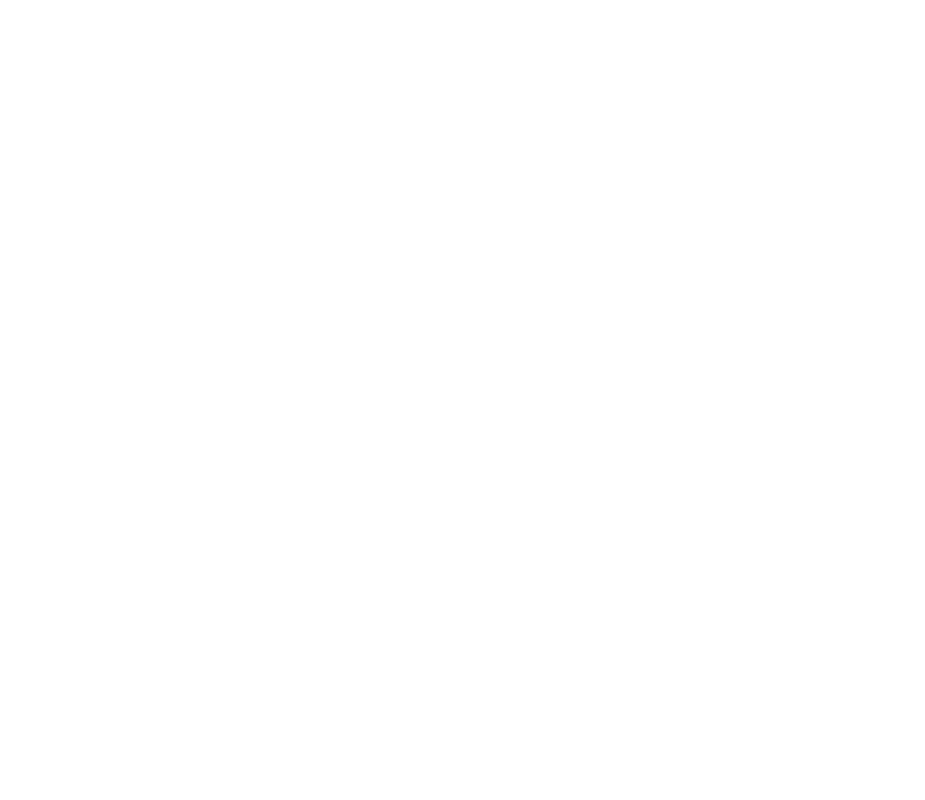
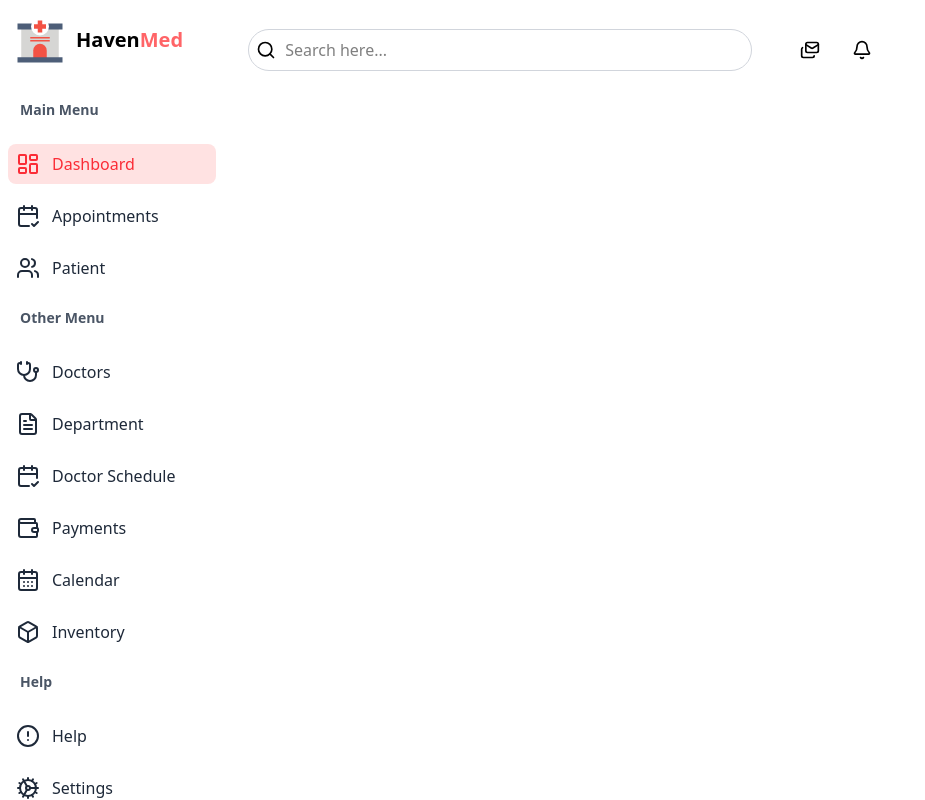
Before and after one commit to Arzudev122/H-System, a React (Vite) app: page /dashboard in a window 1280 px wide. Before the commit this address had no page. Shown: the whole page, without its empty margins (0-925 px from the left). Built offline with nearby package versions, Linux system fonts and the light colour scheme.

Commit message:
Updated login form styling

```diff
--- a/src/App.jsx
+++ b/src/App.jsx
@@ -1,12 +1,13 @@
 import './App.css'
 // import authReducer from './hooks/reducer/authReducer'
-// import Navbar from './component/shared/navbar/navbar'
+import Navbar from './component/shared/navbar/navbar'
 import Login from './auth/login/login'
 import Register from './auth/register/register'
 // import { AuthContext } from './hooks/context/authcontext'
 import {BrowserRouter,Routes,Route} from "react-router-dom"
 import { AuthProvider } from './hooks/context/authcontext'
 import Sidebar from './component/shared/sidebar/sidebar'
+import Dashboard from './component/dashboard/dashboard'
 
 
 function App() {
@@ -16,13 +17,13 @@ function App() {
     <>
     <AuthProvider>
     <BrowserRouter>
-    {/* <Navbar /> */}
       <Routes>
-
+      <Route path="/navbar" element={<Navbar/>}/>
       <Route path="/" element={<Login/>} />
       <Route path="/login" element={<Login/>} />
       <Route path="/register" element={<Register/>} />
       <Route path="/sidebar" element={<Sidebar/>} />
+      <Route path="/dashboard" element={<Dashboard/>} />
     </Routes>
     </BrowserRouter>
     </AuthProvider>
--- a/src/component/dashboard/dashboard.jsx
+++ b/src/component/dashboard/dashboard.jsx
@@ -0,0 +1,21 @@
+import React from 'react'
+import Navbar from '../shared/navbar/navbar'
+import Sidebar from '../shared/sidebar/sidebar'
+
+const Dashboard = () => {
+  return (
+    <div className='flex h-screen'>
+    <Sidebar />
+
+    <div className='flex flex-col  flex-1'>
+      <Navbar/>
+
+      <main className='p-4 overflow-auto flex-1'>
+
+        </main>
+    </div>
+    </div>
+  )
+}
+
+export default Dashboard
--- a/src/component/shared/navbar/navbar.jsx
+++ b/src/component/shared/navbar/navbar.jsx
@@ -1,24 +1,38 @@
-// import React from 'react'
-// import { NavLink } from 'react-router-dom'
-
-// const navbar = () => {
-
-//    const [search, setSearch] = useState("");
-
-//    const handleSubmit = (e)=>{
-//     e.preventDefault();
-//    }
-
-//   return (
-//     <>
-//     <div className='flex justify-between items-center p-2 m-1 bg-gray-600'>
-
-//         <h2>HavenMed</h2>
+import React from 'react'
+import { NavLink } from 'react-router-dom'
+import { useState } from 'react'
+import {Search ,Mails, Bell} from "lucide-react"
 
 
-//     </div>
-//     </>
-//   )
-// }
+const Navbar = () => {
+   const [query, setQuery]= useState("")
 
-// export default navbar
+   const handleSearch = (e) =>{
+    setQuery(e.target.value);
+    console.log("searching for", e.target.value)
+
+   }
+
+  return (
+    <nav className='flex items-center gap-6 px-6 py-4 bg-white rounded-2xl'>
+    <div className='relative w-1/2'>
+       <Search className='absolute left-2 top-1/2 -translate-y-1/2 h-5 w-5'/>
+       <input
+        type="search"
+        placeholder=" Search here..."
+        value={query}
+        onChange={handleSearch}
+        className='w-full pl-8 pr-4 rounded-3xl py-2 focus:outline-none border-gray-300 border'
+        />
+         </div>
+
+           <div className='flex space-x-8 p-6'>
+         <Mails className='text-black h-5 w-5'/>
+         <Bell className='text-black h-5 w-5'/>
+            </div>
+
+     </nav>
+  )
+}
+
+export default Navbar
--- a/src/component/shared/sidebar/sidebar.jsx
+++ b/src/component/shared/sidebar/sidebar.jsx
@@ -1,6 +1,7 @@
 import React from 'react'
 import { Home, LayoutDashboard, CalendarCheck2, Users, Stethoscope, FileText, Wallet, Box, CalendarDays, CircleAlert, Cog, LogOut } from "lucide-react"
 import { Link, useLocation } from "react-router-dom"
+
 
 const Sidebar = () => {
    const  location =useLocation();
@@ -21,24 +22,21 @@ const Sidebar = () => {
    ]
 
    const helpMenu=[
-    {name:"Help" , icon:CircleAlert , path:"/help"}
-   ]
-
-   const lastMenu=[
+    {name:"Help" , icon:CircleAlert , path:"/help"},
     {name:"Settings" ,icon: Cog , path:"/settings"},
     {name:"Logout" , icon:LogOut , path:"/login"}
    ]
 
    const renderMenu =(tittle , items)=>(
       <div>
-        <p className='text-sm font-bold m-2 p-2 text-gray-600 mb-4'>{tittle}</p>
+        <p className='text-sm font-bold m-3 p-2 text-gray-600 mb-4'>{tittle}</p>
         {items.map(({name , icon: Icon , path})=>{
             const active =location.pathname === path;
             return(
                 <Link
                 key={name}
                 to={path}
-                className={`flex items-center gap-3 mb-3 p-2 rounded-lg
+                className={`flex items-center gap-3 m-2 mb-3 p-2 rounded-lg
                    ${ active
                     ? "bg-red-100 text-red-500 font-medium"
                     : "text-gray-800 hover:bg-gray-100 hover:text-red-500 "
@@ -55,8 +53,8 @@ const Sidebar = () => {
 
 
     return (
-        <div className='flex flex-col h-screen w-56 bg-white '>
-            <div className='flex items-center m-5 gap-3 sticky'>
+        <div className='flex flex-col h-screen w-56 bg-white'>
+              <div className='flex items-center p-3 m-1 gap-3 '>
                 <img
                     src="./src/assets/img/sidebar hospital logo.svg"
                     alt="HavenMed Logo"
@@ -72,7 +70,7 @@ const Sidebar = () => {
             {renderMenu("Main Menu", mainMenu)}
             {renderMenu("Other Menu", otherMenu)}
             {renderMenu("Help", helpMenu)}
-            {renderMenu("",lastMenu)}
+
 
            </nav>
             </div>
```
